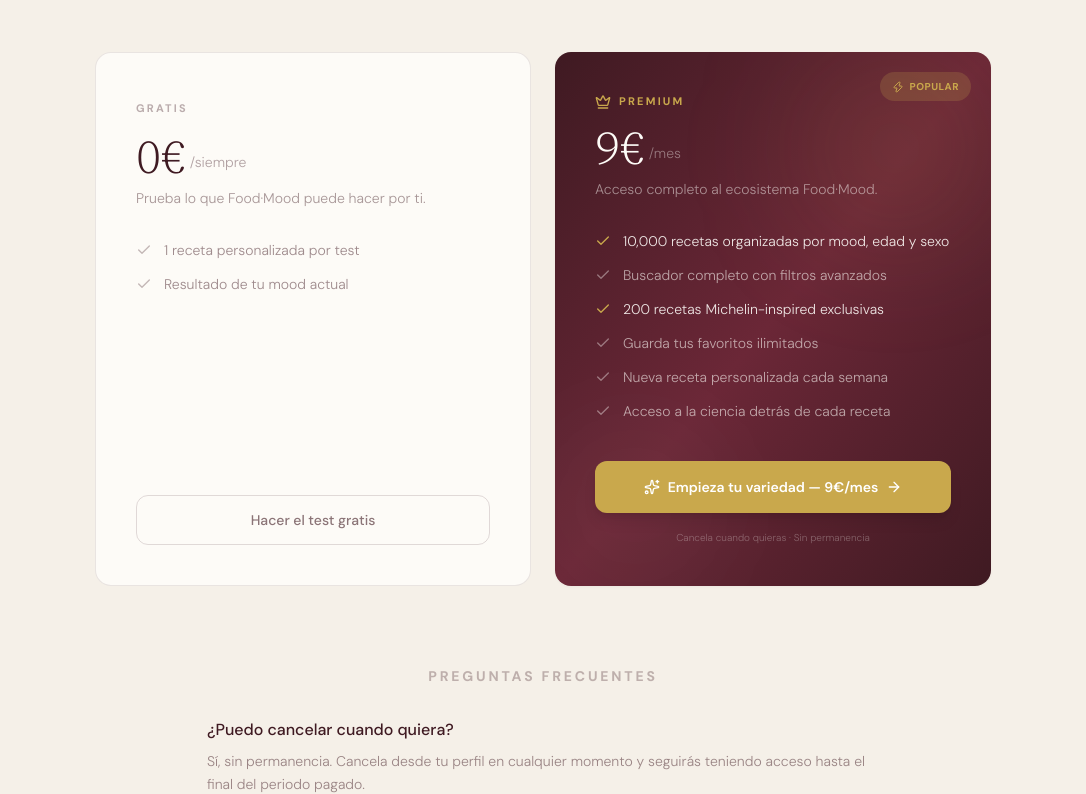
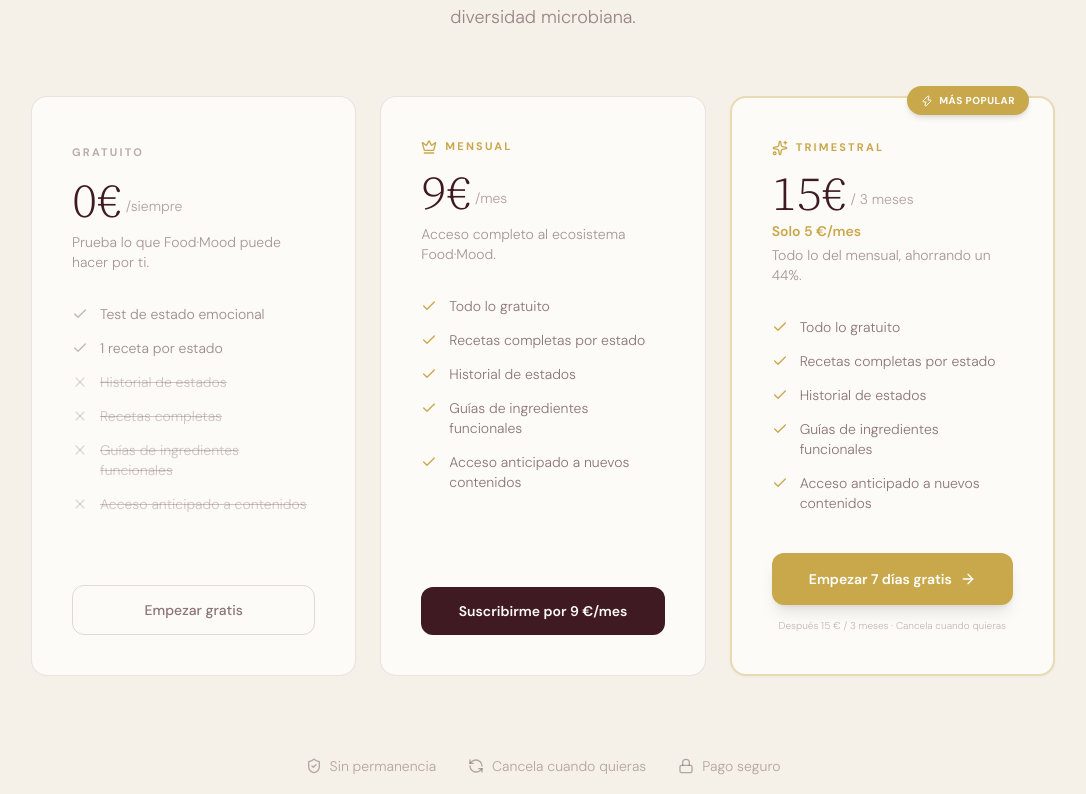
Before and after one commit to coachberlin-netizen/food-mood-app, a Next.js app: page /pricing in a window 1280 px wide. Shown: the part 386-1180 px from the top of the page, without its empty margins (97-1183 px from the left). Built offline with nearby package versions, Linux system fonts and the light colour scheme; no server answers.

Commit message:
fix: visual bugs (contrast, testimonials, duplicate CTA) + pricing page with 3 plans

```diff
--- a/src/app/page.tsx
+++ b/src/app/page.tsx
@@ -251,32 +251,32 @@
             initial="hidden" whileInView="visible" viewport={{ once: true }} variants={fadeIn}
             className="text-center mb-16"
           >
-            <h2 className="text-[11px] font-sans tracking-[0.2em] uppercase text-cream/50 mb-6">Lo Dicen Ellos</h2>
-            <h3 className="text-3xl md:text-5xl font-serif text-cream">Historias reales</h3>
+            <h2 className="text-[11px] font-sans tracking-[0.2em] uppercase text-aubergine-dark/50 mb-6">Lo Dicen Ellos</h2>
+            <h3 className="text-3xl md:text-5xl font-serif text-aubergine-dark">Historias reales</h3>
           </motion.div>
 
           <div className="grid md:grid-cols-2 gap-8 mb-16">
             {[
               {
-                quote: "Llevaba meses con bajones de energía a media tarde. Dos semanas siguiendo las recetas de Reset y he dejado el café de las 5.",
+                quote: "Llevaba meses con bajones de energ\u00eda a media tarde. Dos semanas siguiendo las recetas de Reset y he dejado el caf\u00e9 de las 5.",
                 name: "Laura M.",
                 city: "Madrid",
                 mood: "Reset"
               },
               {
-                quote: "Nunca había conectado mis antojos con el nervio vago. Ahora tiene todo el sentido.",
+                quote: "Nunca hab\u00eda conectado mis antojos con el nervio vago. Ahora tiene todo el sentido.",
                 name: "Ana P.",
                 city: "Barcelona",
                 mood: "Calma"
               },
               {
-                quote: "Las recetas de Focus me salvaron la semana de exámenes. Simple, rico y funcional.",
+                quote: "Las recetas de Focus me salvaron la semana de ex\u00e1menes. Simple, rico y funcional.",
                 name: "Daniel R.",
                 city: "Valencia",
                 mood: "Focus"
               },
               {
-                quote: "Mi hija de 10 años adora los snacks de la sección kids. Y yo como tranquila sabiendo que le hace bien.",
+                quote: "Mi hija de 10 a\u00f1os adora los snacks de la secci\u00f3n kids. Y yo como tranquila sabiendo que le hace bien.",
                 name: "Marta G.",
                 city: "Sevilla",
                 mood: "Confort"
@@ -286,18 +286,23 @@
                 key={i}
                 initial="hidden" whileInView="visible" viewport={{ once: true }} variants={fadeIn}
                 transition={{ delay: i * 0.1 }}
-                className="bg-cream/5 backdrop-blur-sm rounded-2xl p-8 md:p-10 border border-cream/10 relative"
+                className="bg-cream rounded-2xl p-8 md:p-10 border border-aubergine-dark/10 shadow-luxury relative"
               >
-                <div className="text-4xl text-[#C9A84C]/30 font-serif leading-none mb-4">&ldquo;</div>
-                <p className="text-cream/80 text-base leading-[1.8] font-light italic mb-6">
+                {/* Badge */}
+                <span className="inline-block text-[10px] px-3 py-1 rounded-full bg-[#C9A84C]/10 text-[#C9A84C] font-medium uppercase tracking-wider mb-5">
+                  {t.mood}
+                </span>
+
+                {/* Quote */}
+                <div className="text-3xl text-[#C9A84C]/25 font-serif leading-none mb-3">&ldquo;</div>
+                <p className="text-aubergine-dark/70 text-base leading-[1.8] font-light italic mb-6">
                   {t.quote}
                 </p>
-                <div className="flex items-center justify-between">
-                  <span className="text-sm text-cream/50 font-medium">— {t.name}, {t.city}</span>
-                  <span className="text-[10px] px-2.5 py-1 rounded-full bg-[#C9A84C]/10 text-[#C9A84C] font-medium uppercase tracking-wider">
-                    {t.mood}
-                  </span>
-                </div>
+
+                {/* Author */}
+                <p className="text-sm text-aubergine-dark/40 font-medium">
+                  &mdash; {t.name}, {t.city}
+                </p>
               </motion.div>
             ))}
           </div>
@@ -307,8 +312,8 @@
             initial="hidden" whileInView="visible" viewport={{ once: true }} variants={fadeIn}
             className="text-center"
           >
-            <p className="text-2xl md:text-3xl font-serif text-cream/90 mb-2">+2.400 tests realizados</p>
-            <p className="text-sm text-cream/40 font-light">y subiendo cada semana</p>
+            <p className="text-2xl md:text-3xl font-serif text-aubergine-dark mb-2">+2.400 tests realizados</p>
+            <p className="text-sm text-aubergine-dark/40 font-light">y subiendo cada semana</p>
           </motion.div>
         </div>
       </section>
@@ -407,26 +412,6 @@
         </motion.div>
       </section>
 
-      {/* 6. SUSANA & WAITLIST */}
-      <section className="py-32 bg-aubergine-dark text-cream">
-        <div className="max-w-3xl mx-auto px-6 flex flex-col items-center text-center">
-          <motion.div initial="hidden" whileInView="visible" viewport={{ once: true }} variants={fadeIn} className="space-y-8 flex flex-col items-center">
-            <h2 className="text-[11px] font-sans tracking-[0.2em] uppercase text-cream/50">Tu Viaje</h2>
-            <h3 className="text-4xl md:text-5xl font-serif leading-[1.2]">Empieza a escucharte.</h3>
-            <p className="text-cream/60 text-lg md:text-xl leading-[1.8] font-light max-w-xl">
-              Descubre qué necesita tu cuerpo hoy con nuestro test basado en neurociencia nutricional y recupera tu equilibrio.
-            </p>
-            <div className="pt-8">
-              <Link href="/test">
-                <Button variant="outline" className="bg-cream text-aubergine-dark hover:bg-cream/90 border-0 px-12 py-6 text-base font-medium rounded-full transition-all hover:scale-105">
-                  Empieza el quiz
-                </Button>
-              </Link>
-            </div>
-          </motion.div>
-        </div>
-      </section>
-
       {/* 7. REFERENCIAS CIENTÍFICAS */}
       <section id="referencias" className="py-24 md:py-32 bg-cream border-t border-aubergine-dark/10">
         <div className="max-w-4xl mx-auto px-6">
--- a/src/app/pricing/page.tsx
+++ b/src/app/pricing/page.tsx
@@ -1,47 +1,89 @@
 "use client";
 
-import { useState } from "react";
+import { useState, useEffect } from "react";
 import { motion } from "framer-motion";
-import { Check, Crown, Sparkles, ArrowRight, Zap, BookOpen, Loader2 } from "lucide-react";
+import {
+  Check, X, Crown, Sparkles, ArrowRight, Zap, BookOpen, Loader2,
+  ShieldCheck, RefreshCcw, Lock,
+} from "lucide-react";
 import Link from "next/link";
+import { createClient } from "@/lib/supabase/client";
 
-const FEATURES = [
-  { text: "10,000 recetas organizadas por mood, edad y sexo", highlight: true },
-  { text: "Buscador completo con filtros avanzados", highlight: false },
-  { text: "200 recetas Michelin-inspired exclusivas", highlight: true },
-  { text: "Guarda tus favoritos ilimitados", highlight: false },
-  { text: "Nueva receta personalizada cada semana", highlight: false },
-  { text: "Acceso a la ciencia detrás de cada receta", highlight: false },
+/* ── Feature lists ───────────────────────────────────────── */
+const FREE_FEATURES = [
+  { text: "Test de estado emocional", included: true },
+  { text: "1 receta por estado", included: true },
+  { text: "Historial de estados", included: false },
+  { text: "Recetas completas", included: false },
+  { text: "Guías de ingredientes funcionales", included: false },
+  { text: "Acceso anticipado a contenidos", included: false },
 ];
 
-const FREE_FEATURES = [
-  "1 receta personalizada por test",
-  "Resultado de tu mood actual",
+const PREMIUM_FEATURES = [
+  { text: "Todo lo gratuito", included: true },
+  { text: "Recetas completas por estado", included: true },
+  { text: "Historial de estados", included: true },
+  { text: "Guías de ingredientes funcionales", included: true },
+  { text: "Acceso anticipado a nuevos contenidos", included: true },
 ];
 
 export default function PricingPage() {
-  const [isLoading, setIsLoading] = useState(false);
+  const [isLoading, setIsLoading] = useState<string | null>(null);
+  const [isAuthenticated, setIsAuthenticated] = useState(false);
+  const [isPremium, setIsPremium] = useState(false);
+  const [mounted, setMounted] = useState(false);
 
-  const handleCheckout = async () => {
-    setIsLoading(true);
+  useEffect(() => {
+    setMounted(true);
+    const checkUser = async () => {
+      const supabase = createClient();
+      const { data: { session } } = await supabase.auth.getSession();
+      if (session?.user) {
+        setIsAuthenticated(true);
+        // Check subscription status
+        const { data: profile } = await supabase
+          .from("profiles")
+          .select("is_premium, tier")
+          .eq("id", session.user.id)
+          .single();
+        if (profile?.is_premium || profile?.tier === "premium") {
+          setIsPremium(true);
+        }
+      }
+    };
+    checkUser();
+  }, []);
+
+  const handleCheckout = async (plan: "monthly" | "quarterly") => {
+    if (!isAuthenticated) {
+      window.location.href = `/auth/login?redirect=/pricing&plan=${plan}`;
+      return;
+    }
+    setIsLoading(plan);
     try {
-      const res = await fetch("/api/checkout", { method: "POST" });
+      const res = await fetch("/api/checkout", {
+        method: "POST",
+        headers: { "Content-Type": "application/json" },
+        body: JSON.stringify({ plan }),
+      });
       const data = await res.json();
       if (data.url) {
         window.location.href = data.url;
       } else {
         alert("Error al iniciar el pago. Inténtalo de nuevo.");
-        setIsLoading(false);
+        setIsLoading(null);
       }
     } catch {
       alert("Error de conexión. Inténtalo de nuevo.");
-      setIsLoading(false);
+      setIsLoading(null);
     }
   };
 
+  if (!mounted) return null;
+
   return (
     <div className="min-h-screen bg-[var(--background)]">
-      <div className="max-w-5xl mx-auto px-6 py-16 md:py-24 md:px-12">
+      <div className="max-w-6xl mx-auto px-6 py-16 md:py-24 md:px-12">
 
         {/* ── Header ─────────────────────────────────────────── */}
         <motion.div
@@ -49,12 +91,12 @@
           animate={{ opacity: 1, y: 0 }}
           className="text-center mb-16"
         >
-          <div className="inline-flex items-center gap-2 px-4 py-2 rounded-full bg-[#C9A84C]/10 text-[#C9A84C] text-[11px] font-bold uppercase tracking-[0.15em] mb-6">
-            <Sparkles className="w-3.5 h-3.5" />
-            Tu eje intestino-cerebro merece variedad
-          </div>
-          <h1 className="text-4xl md:text-6xl font-serif text-aubergine-dark leading-[1.1] mb-5">
-            Elige tu plan
+          <span className="text-[11px] font-sans tracking-[0.2em] uppercase text-aubergine-dark/50 mb-6 block">
+            Planes
+          </span>
+          <h1 className="text-4xl md:text-6xl font-serif italic text-aubergine-dark leading-[1.1] mb-5">
+            Empieza gratis.<br />
+            <span className="not-italic font-semibold">Profundiza cuando quieras.</span>
           </h1>
           <p className="text-lg text-aubergine-dark/50 font-light max-w-xl mx-auto leading-relaxed">
             Una sola receta es un primer paso. La transformación real viene con la diversidad microbiana.
@@ -62,9 +104,9 @@
         </motion.div>
 
         {/* ── Plans grid ─────────────────────────────────────── */}
-        <div className="grid grid-cols-1 md:grid-cols-2 gap-6 max-w-4xl mx-auto mb-20">
+        <div className="grid grid-cols-1 md:grid-cols-3 gap-6 max-w-5xl mx-auto mb-20">
 
-          {/* FREE plan */}
+          {/* ═══ FREE ═══ */}
           <motion.div
             initial={{ opacity: 0, y: 20 }}
             animate={{ opacity: 1, y: 0 }}
@@ -73,7 +115,7 @@
           >
             <div className="mb-8">
               <span className="text-[11px] font-bold uppercase tracking-[0.2em] text-aubergine-dark/35">
-                Gratis
+                Gratuito
               </span>
               <div className="flex items-end gap-1 mt-3 mb-2">
                 <span className="text-5xl font-serif text-aubergine-dark">0€</span>
@@ -87,95 +129,173 @@
             <ul className="space-y-3.5 mb-10 flex-1">
               {FREE_FEATURES.map((f, i) => (
                 <li key={i} className="flex items-start gap-3">
+                  {f.included ? (
                     <Check className="w-4 h-4 text-aubergine-dark/30 shrink-0 mt-0.5" />
-                  <span className="text-sm font-light text-aubergine-dark/50">{f}</span>
+                  ) : (
+                    <X className="w-4 h-4 text-aubergine-dark/15 shrink-0 mt-0.5" />
+                  )}
+                  <span className={`text-sm font-light ${
+                    f.included ? "text-aubergine-dark/50" : "text-aubergine-dark/25 line-through"
+                  }`}>
+                    {f.text}
+                  </span>
                 </li>
               ))}
             </ul>
 
             <Link href="/test">
               <button className="w-full py-3.5 rounded-xl border border-aubergine-dark/15 text-aubergine-dark/60 text-sm font-medium hover:bg-aubergine-dark/5 transition-colors">
-                Hacer el test gratis
+                Empezar gratis
               </button>
             </Link>
           </motion.div>
 
-          {/* PREMIUM plan */}
+          {/* ═══ MONTHLY ═══ */}
           <motion.div
             initial={{ opacity: 0, y: 20 }}
             animate={{ opacity: 1, y: 0 }}
             transition={{ delay: 0.2 }}
-            className="relative bg-gradient-to-br from-aubergine-dark via-aubergine to-aubergine-dark rounded-2xl p-8 md:p-10 flex flex-col overflow-hidden shadow-luxury"
+            className="bg-cream rounded-2xl border border-aubergine-dark/10 p-8 md:p-10 flex flex-col"
           >
-            {/* Decorative glows */}
-            <div className="absolute top-0 right-0 w-48 h-48 bg-[#C9A84C]/10 rounded-full blur-3xl" />
-            <div className="absolute bottom-0 left-0 w-40 h-40 bg-cream/5 rounded-full blur-3xl" />
-
-            {/* Badge */}
-            <div className="absolute top-5 right-5">
-              <span className="inline-flex items-center gap-1.5 px-3 py-1.5 rounded-full bg-[#C9A84C]/20 text-[#C9A84C] text-[10px] font-bold uppercase tracking-wider">
-                <Zap className="w-3 h-3" />
-                Popular
-              </span>
-            </div>
-
-            <div className="relative mb-8">
+            <div className="mb-8">
               <div className="flex items-center gap-2 mb-3">
                 <Crown className="w-4 h-4 text-[#C9A84C]" />
                 <span className="text-[11px] font-bold uppercase tracking-[0.2em] text-[#C9A84C]">
-                  Premium
+                  Mensual
                 </span>
               </div>
-              <div className="flex items-end gap-1 mt-3 mb-2">
-                <span className="text-5xl font-serif text-cream">9€</span>
-                <span className="text-cream/40 font-light text-sm mb-2">/mes</span>
+              <div className="flex items-end gap-1 mt-1 mb-2">
+                <span className="text-5xl font-serif text-aubergine-dark">9€</span>
+                <span className="text-aubergine-dark/40 font-light text-sm mb-2">/mes</span>
               </div>
-              <p className="text-sm text-cream/50 font-light">
+              <p className="text-sm text-aubergine-dark/45 font-light">
                 Acceso completo al ecosistema Food·Mood.
               </p>
             </div>
 
-            <ul className="space-y-3.5 mb-10 flex-1 relative">
-              {FEATURES.map((f, i) => (
+            <ul className="space-y-3.5 mb-10 flex-1">
+              {PREMIUM_FEATURES.map((f, i) => (
                 <li key={i} className="flex items-start gap-3">
-                  <Check className={`w-4 h-4 shrink-0 mt-0.5 ${f.highlight ? "text-[#C9A84C]" : "text-cream/40"}`} />
-                  <span className={`text-sm font-light ${f.highlight ? "text-cream/90" : "text-cream/60"}`}>
-                    {f.text}
-                  </span>
+                  <Check className="w-4 h-4 text-[#C9A84C] shrink-0 mt-0.5" />
+                  <span className="text-sm font-light text-aubergine-dark/60">{f.text}</span>
                 </li>
               ))}
             </ul>
 
+            {isPremium ? (
+              <div className="w-full py-3.5 rounded-xl bg-aubergine-dark/5 text-aubergine-dark/40 text-sm font-medium text-center">
+                Plan actual
+              </div>
+            ) : (
               <button
-              onClick={handleCheckout}
-              disabled={isLoading}
-              className="relative w-full py-4 rounded-xl bg-[#C9A84C] hover:bg-[#b8953e] disabled:opacity-70 disabled:cursor-not-allowed text-white text-sm font-semibold transition-all duration-300 flex items-center justify-center gap-2 shadow-lg hover:shadow-xl"
+                onClick={() => handleCheckout("monthly")}
+                disabled={isLoading === "monthly"}
+                className="w-full py-3.5 rounded-xl bg-aubergine-dark hover:bg-aubergine-dark/90 disabled:opacity-70 text-cream text-sm font-semibold transition-all flex items-center justify-center gap-2"
               >
-              {isLoading ? (
-                <>
-                  <Loader2 className="w-4 h-4 animate-spin" />
-                  Redirigiendo a pago seguro…
-                </>
+                {isLoading === "monthly" ? (
+                  <><Loader2 className="w-4 h-4 animate-spin" /> Redirigiendo…</>
+                ) : (
+                  <>Suscribirme por 9 €/mes</>
+                )}
+              </button>
+            )}
+          </motion.div>
+
+          {/* ═══ QUARTERLY (RECOMMENDED) ═══ */}
+          <motion.div
+            initial={{ opacity: 0, y: 20 }}
+            animate={{ opacity: 1, y: 0 }}
+            transition={{ delay: 0.3 }}
+            className="relative bg-cream rounded-2xl border-2 border-[#C9A84C]/40 p-8 md:p-10 flex flex-col shadow-luxury"
+          >
+            {/* Badge */}
+            <div className="absolute -top-3 right-6">
+              <span className="inline-flex items-center gap-1.5 px-3.5 py-1.5 rounded-full bg-[#C9A84C] text-white text-[10px] font-bold uppercase tracking-wider shadow-md">
+                <Zap className="w-3 h-3" />
+                Más popular
+              </span>
+            </div>
+
+            <div className="mb-8">
+              <div className="flex items-center gap-2 mb-3">
+                <Sparkles className="w-4 h-4 text-[#C9A84C]" />
+                <span className="text-[11px] font-bold uppercase tracking-[0.2em] text-[#C9A84C]">
+                  Trimestral
+                </span>
+              </div>
+              <div className="flex items-end gap-1 mt-1 mb-1">
+                <span className="text-5xl font-serif text-aubergine-dark">15€</span>
+                <span className="text-aubergine-dark/40 font-light text-sm mb-2">/ 3 meses</span>
+              </div>
+              <p className="text-sm text-[#C9A84C] font-semibold mb-1">
+                Solo 5 €/mes
+              </p>
+              <p className="text-sm text-aubergine-dark/45 font-light">
+                Todo lo del mensual, ahorrando un 44%.
+              </p>
+            </div>
+
+            <ul className="space-y-3.5 mb-10 flex-1">
+              {PREMIUM_FEATURES.map((f, i) => (
+                <li key={i} className="flex items-start gap-3">
+                  <Check className="w-4 h-4 text-[#C9A84C] shrink-0 mt-0.5" />
+                  <span className="text-sm font-light text-aubergine-dark/60">{f.text}</span>
+                </li>
+              ))}
+            </ul>
+
+            {isPremium ? (
+              <div className="w-full py-4 rounded-xl bg-aubergine-dark/5 text-aubergine-dark/40 text-sm font-medium text-center">
+                Plan actual
+              </div>
             ) : (
               <>
-                  <Sparkles className="w-4 h-4" />
-                  Empieza tu variedad — 9€/mes
+                <button
+                  onClick={() => handleCheckout("quarterly")}
+                  disabled={isLoading === "quarterly"}
+                  className="w-full py-4 rounded-xl bg-[#C9A84C] hover:bg-[#b8953e] disabled:opacity-70 text-white text-sm font-semibold transition-all flex items-center justify-center gap-2 shadow-lg hover:shadow-xl"
+                >
+                  {isLoading === "quarterly" ? (
+                    <><Loader2 className="w-4 h-4 animate-spin" /> Redirigiendo…</>
+                  ) : (
+                    <>
+                      Empezar 7 días gratis
                       <ArrowRight className="w-4 h-4" />
                     </>
                   )}
                 </button>
-
-            <p className="text-center text-[10px] text-cream/30 mt-4 font-light">
-              Cancela cuando quieras · Sin permanencia
+                <p className="text-center text-[10px] text-aubergine-dark/30 mt-3 font-light">
+                  Después 15 € / 3 meses · Cancela cuando quieras
                 </p>
+              </>
+            )}
           </motion.div>
         </div>
 
-        {/* ── FAQ / trust ────────────────────────────────────── */}
+        {/* ── Trust signals ──────────────────────────────────── */}
         <motion.div
           initial={{ opacity: 0 }}
           animate={{ opacity: 1 }}
           transition={{ delay: 0.4 }}
+          className="flex flex-wrap justify-center gap-8 mb-20"
+        >
+          {[
+            { icon: ShieldCheck, text: "Sin permanencia" },
+            { icon: RefreshCcw, text: "Cancela cuando quieras" },
+            { icon: Lock, text: "Pago seguro" },
+          ].map((item, i) => (
+            <div key={i} className="flex items-center gap-2 text-aubergine-dark/35">
+              <item.icon className="w-4 h-4" />
+              <span className="text-sm font-light">{item.text}</span>
+            </div>
+          ))}
+        </motion.div>
+
+        {/* ── FAQ ─────────────────────────────────────────────── */}
+        <motion.div
+          initial={{ opacity: 0 }}
+          animate={{ opacity: 1 }}
+          transition={{ delay: 0.5 }}
           className="max-w-2xl mx-auto"
         >
           <h2 className="text-sm font-bold uppercase tracking-[0.2em] text-aubergine-dark/30 text-center mb-8">
```
Lines whose indentation alone changed are shown as unchanged.
